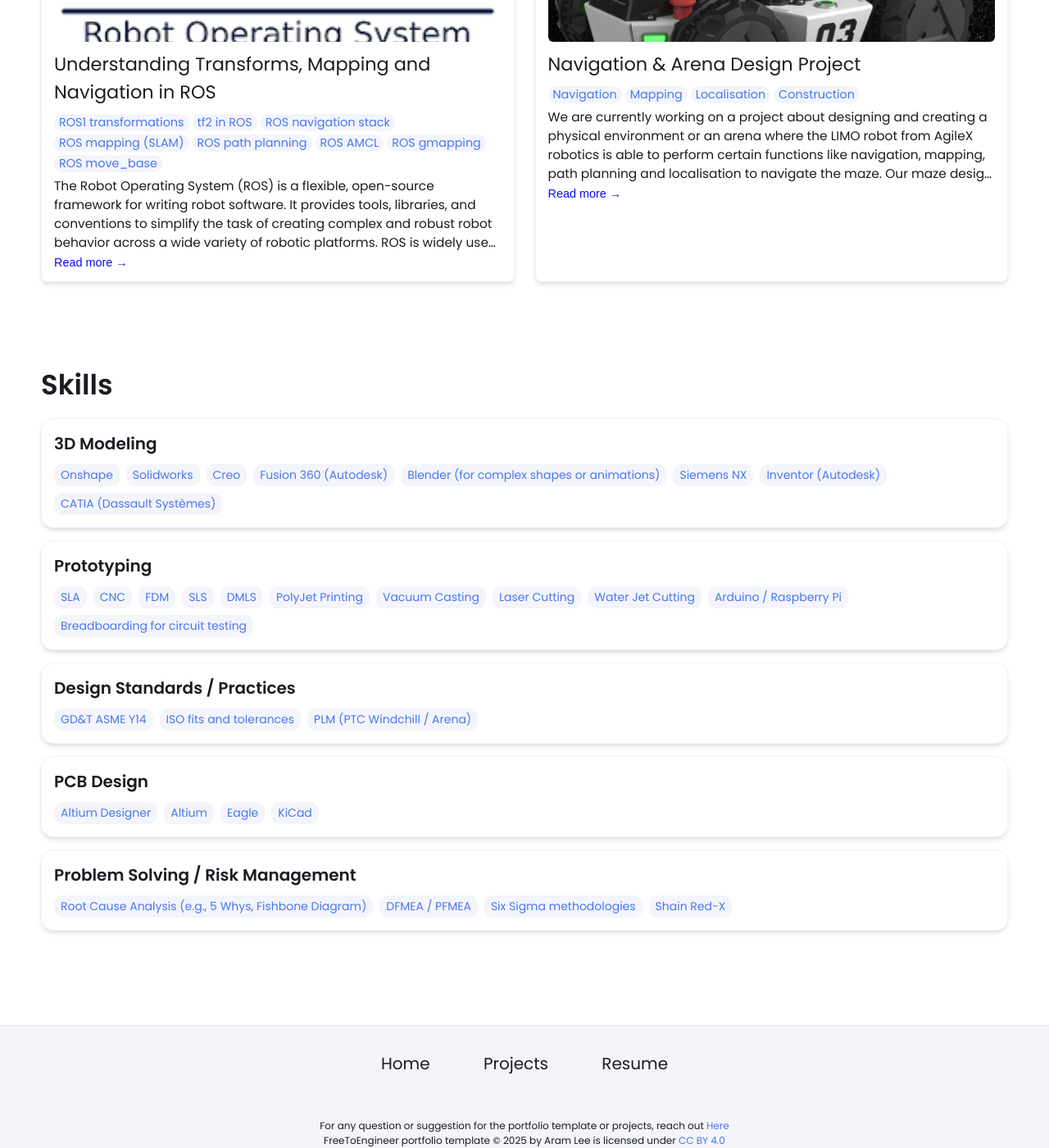
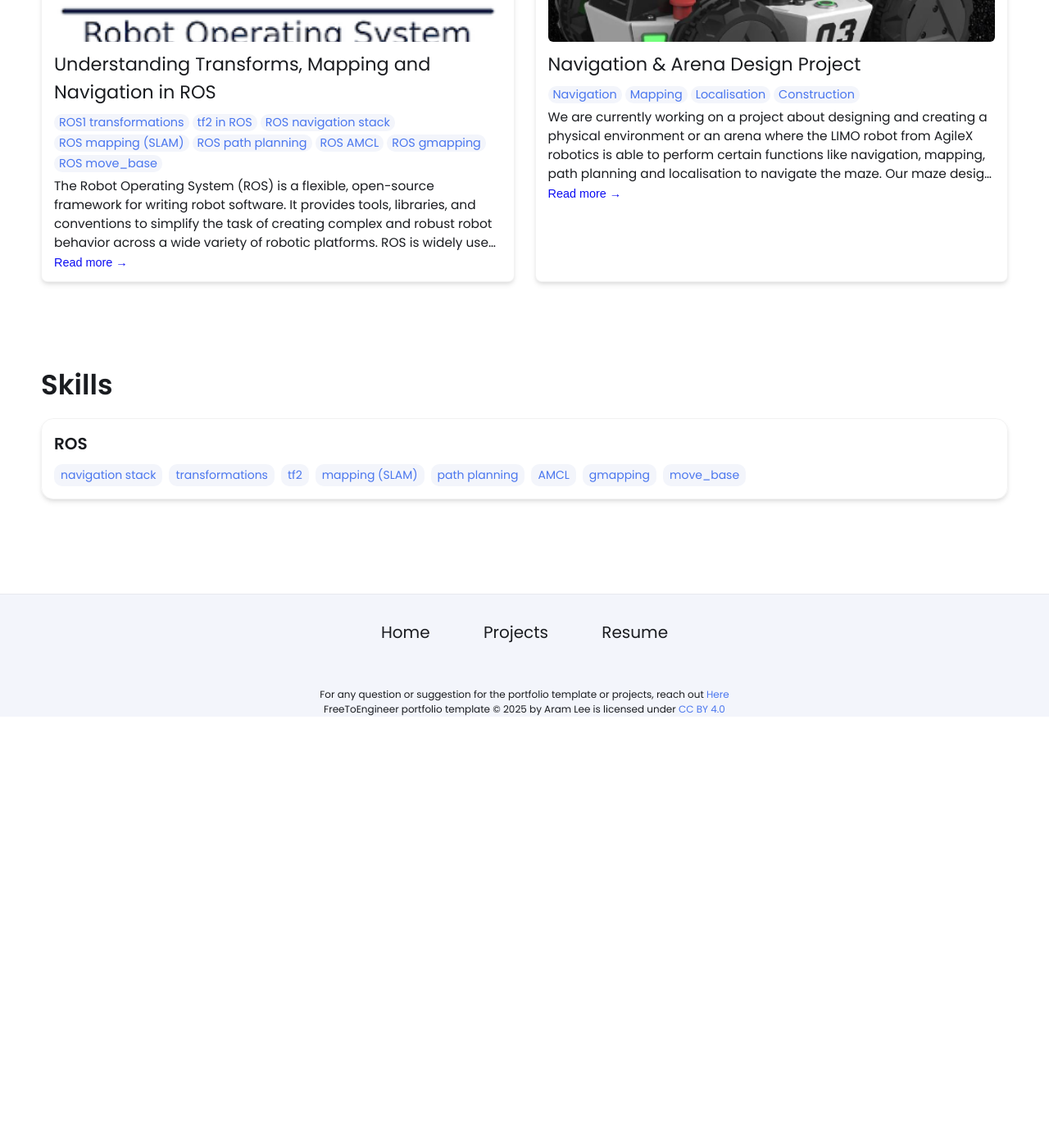
Before and after one commit to NinjaHazwan/NinjaHazwan.github.io, a Jekyll site: the page built from index.html, in a window 1280 px wide and 1400 px high, scrolled down 1241 px. Shown: the whole window at 82% size. Built offline with Jekyll 4.4.1, drawn with Linux system fonts in a browser that asks for light colours; after the commit the page ends 2115 px from its top, so only the background shows below that.

Commit message:
Update _config.yml

```diff
--- a/_config.yml
+++ b/_config.yml
@@ -43,46 +43,17 @@ external-links:    # input only your own url slug. The icons with missing entrie
 
 # Skills Section - Add the list of your Skills by categories/tools. The indentation for each level needs to be precise.
 skills:
-  - category: 3D Modeling
+  - category: ROS
     tools:
-    - Onshape
-    - Solidworks
-    - Creo
-    - Fusion 360 (Autodesk)
-    - Blender (for complex shapes or animations)
-    - Siemens NX
-    - Inventor (Autodesk)
-    - CATIA (Dassault Systèmes)
-  - category: Prototyping
-    tools:
-    - SLA
-    - CNC
-    - FDM
-    - SLS
-    - DMLS
-    - PolyJet Printing
-    - Vacuum Casting
-    - Laser Cutting
-    - Water Jet Cutting
-    - Arduino / Raspberry Pi
-    - Breadboarding for circuit testing
-  - category: Design Standards / Practices
-    tools:
-    - GD&T ASME Y14
-    - ISO fits and tolerances
-    - PLM (PTC Windchill / Arena)
-  - category: PCB Design
-    tools:
-    - Altium Designer
-    - Altium
-    - Eagle
-    - KiCad
-  - category: Problem Solving / Risk Management
-    tools:
-    - Root Cause Analysis (e.g., 5 Whys, Fishbone Diagram)
-    - DFMEA / PFMEA
-    - Six Sigma methodologies
-    - Shain Red-X
+    - navigation stack
+    - transformations
+    - tf2
+    - mapping (SLAM)
+    - path planning
+    - AMCL
+    - gmapping
+    - move_base
+
 
 
 # Contact Form Setup. Setup an account and copy over the key. When someone fills out the form, it will be received in your email.
```
